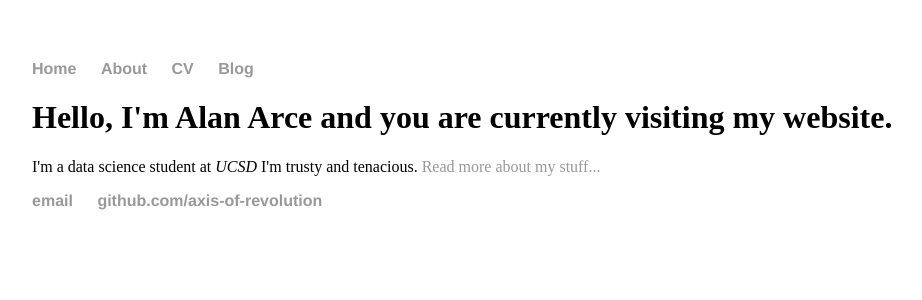
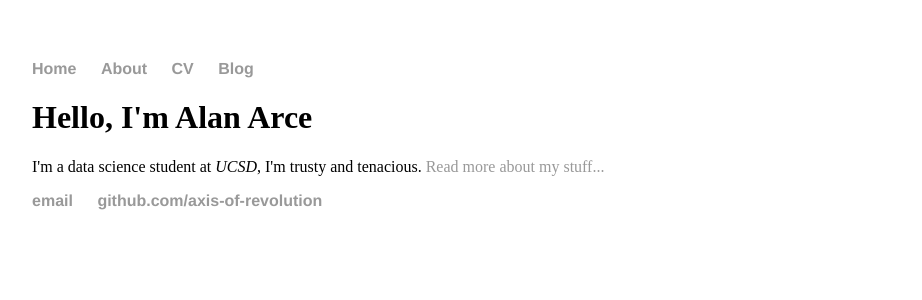
Before and after one commit to Axis-Of-Revolution/Axis-Of-Revolution.github.io, a Jekyll site: the page built from index.html, in a window 1280 px wide. Shown: the top 300 px of the page, without its empty margins (160-1082 px from the left). Built offline with Jekyll 4.4.1, drawn with Linux system fonts in a browser that asks for light colours.

Commit message:
Update index.html

```diff
--- a/index.html
+++ b/index.html
@@ -1,30 +1,8 @@
-<!DOCTYPE html>
-<html>
-	<head>
-		<title>Alan Arce, UCSD Data Science</title>
-		<!-- link to main stylesheet -->
-		<link rel="stylesheet" type="text/css" href="/css/main.css">
-	</head>
-	<body>
-		<nav>
-    		<ul>
-        		<li><a href="/">Home</a></li>
-	        	<li><a href="/about">About</a></li>
-        		<li><a href="/cv">CV</a></li>
-        		<li><a href="/blog">Blog</a></li>
-    		</ul>
-		</nav>
-		<div class="container">
-    		<div class="blurb">
-        		<h1>Hello, I'm Alan Arce and you are currently visiting my website.</h1>
-				<p>I'm a data science student at <em>UCSD</em> I'm trusty and tenacious. <a href="/about">Read more about my stuff...</a></p>
-    		</div><!-- /.blurb -->
-		</div><!-- /.container -->
-		<footer>
-    		<ul>
-        		<li><a href="mailto:alanarcemail@gmail.com">email</a></li>
-        		<li><a href="https://github.com/axis-of-revolution">github.com/axis-of-revolution</a></li>
-			</ul>
-		</footer>
-	</body>
-</html>
+---
+layout: default
+title: Alan Arce, Data Sci Student
+---
+<div class="blurb">
+	<h1>Hello, I'm Alan Arce</h1>
+	<p>I'm a data science student at <em>UCSD</em>, I'm trusty and tenacious. <a href="/about">Read more about my stuff...</a></p>
+</div><!-- /.blurb -->
```
